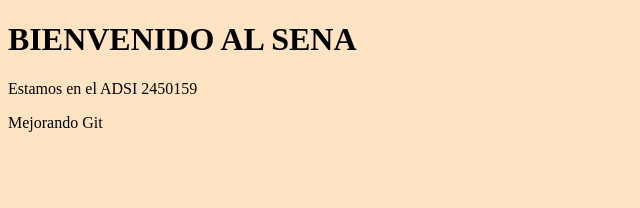
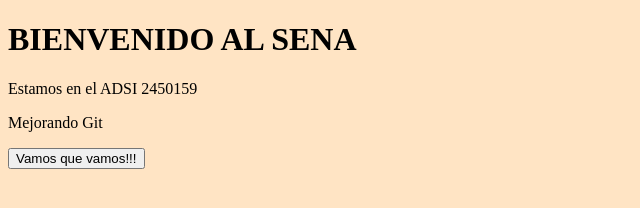
Before and after one commit to Cartagenita33/tienda, a plain HTML site: page index.html in a window 1280 px wide. Shown: the whole page, without its empty margins (0-640 px from the left). Drawn offline with Linux system fonts and the light colour scheme.

Commit message:
agregando código en la rama javascript

```diff
--- a/index.html
+++ b/index.html
@@ -6,10 +6,13 @@
     <meta name="viewport" content="width=device-width, initial-scale=1.0">
     <title>Document</title>
     <link rel="stylesheet" href="css/estilos.css">
+    <script src="js/saludar.js"></script>
 </head>
 <body>
     <h1>BIENVENIDO AL SENA</h1>
     <p>Estamos en el ADSI 2450159</p>
     <p>Mejorando Git</p>
+
+    <input type="button" onclick="saludar()" value="Vamos que vamos!!!">
 </body>
 </html>
--- /dev/null
+++ b/js/saludar.js
@@ -0,0 +1,3 @@
+function saludar(){
+    alert ("Que hay de nuevo viej@");
+}
```
